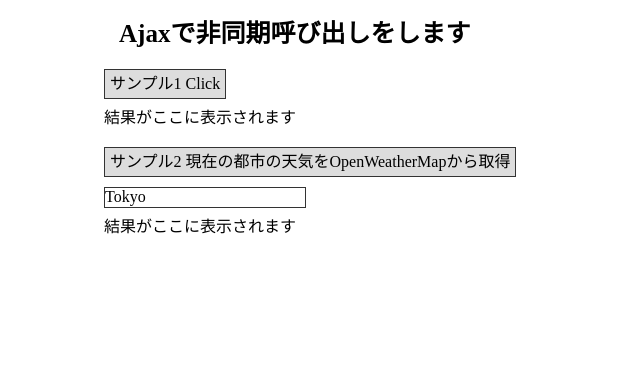
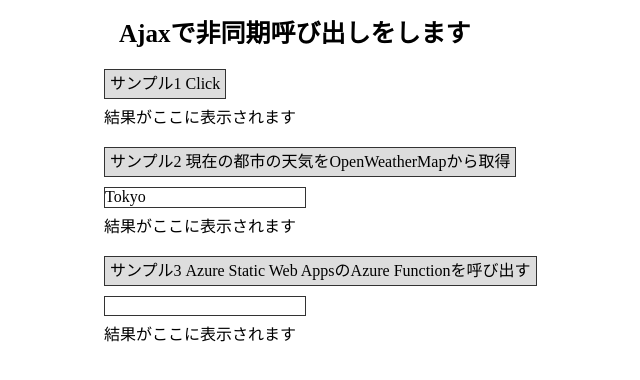
Before and after one commit to simari1/MyStudyPage, a plain HTML site: page View/Learn/02_Ajax/02_Ajax.html in a window 1280 px wide. Shown: the whole page, without its empty margins (56-696 px from the left). Drawn offline with nearby package versions, Linux system fonts and the light colour scheme.

Commit message:
fix html

```diff
--- a/View/Learn/02_Ajax/02_Ajax.html
+++ b/View/Learn/02_Ajax/02_Ajax.html
@@ -27,6 +27,14 @@
         <input id="city" type="text" value="Tokyo" />
         <div id="result_sample2">結果がここに表示されます</div>
       </div>
+
+      <div class="example">
+        <button id="sample3">
+          サンプル3 Azure Static Web AppsのAzure Functionを呼び出す
+        </button>
+        <input id="FunctionVal" type="text"/>
+        <div id="result_sample3">結果がここに表示されます</div>
+      </div>
     </div>
     <script src="Ajax.js"></script>
   </body>
```
